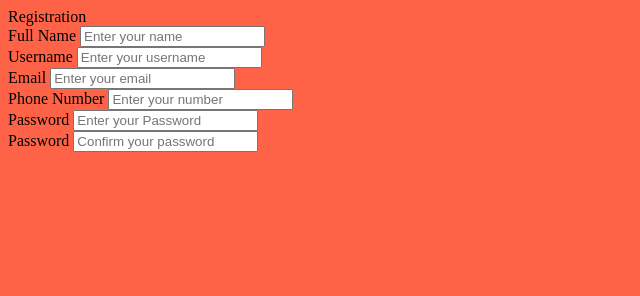
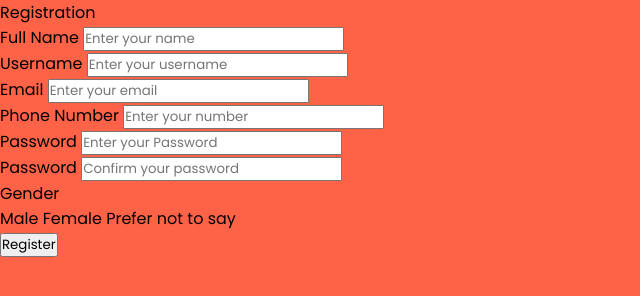
Before and after one commit to IlyaKrapivnoy/Responsive-Registration-Form, a plain HTML site: page index.html in a window 1280 px wide. Shown: the whole page, without its empty margins (0-640 px from the left). Drawn offline with Linux system fonts and the light colour scheme.

Commit message:
add html and fonts

```diff
--- a/index.html
+++ b/index.html
@@ -37,6 +37,26 @@
                     <input type="text" placeholder="Confirm your password" requared>
                 </div>
             </div>
+            <div class="gender-details">
+                <span class="gender-title">Gender</span>
+                <div class="category">
+                    <label for="">
+                        <span class="dot one"></span>
+                        <span class="gender">Male</span>
+                    </label>
+                    <label for="">
+                        <span class="dot one"></span>
+                        <span class="gender">Female</span>
+                    </label>
+                    <label for="">
+                        <span class="dot one"></span>
+                        <span class="gender">Prefer not to say</span>
+                    </label>
+                </div>
+            </div>
+            <div class="button">
+                <input type="submit" value="Register">
+            </div>
         </form>
     </div>
 </body>
--- a/style.css
+++ b/style.css
@@ -1,3 +1,12 @@
+@import url('https://fonts.googleapis.com/css2?family=Poppins:wght@200;300;400;500;600;700&display=swap');
+
+* {
+    margin: 0;
+    padding: 0;
+    box-sizing: border-box;
+    font-family: 'Poppins',sans-serif;
+}
+
 body {
     background: tomato;
 }
```
